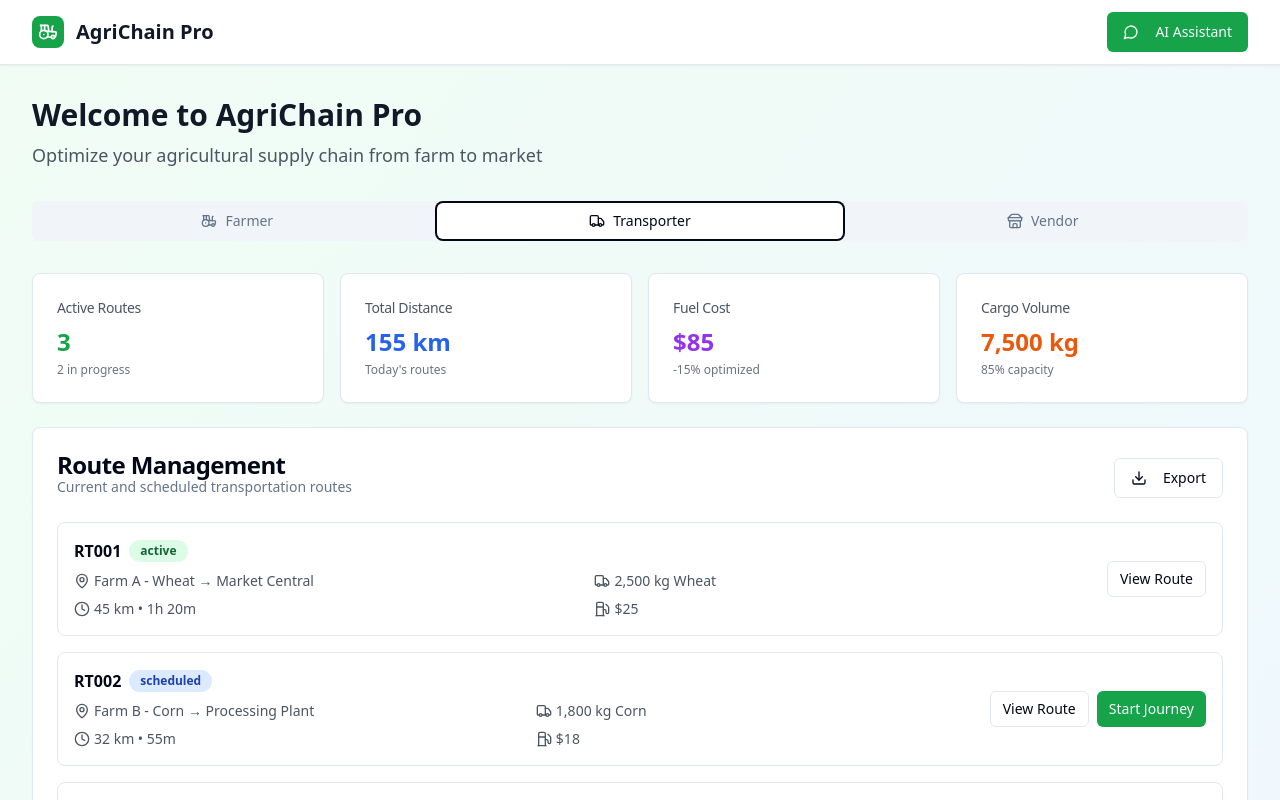
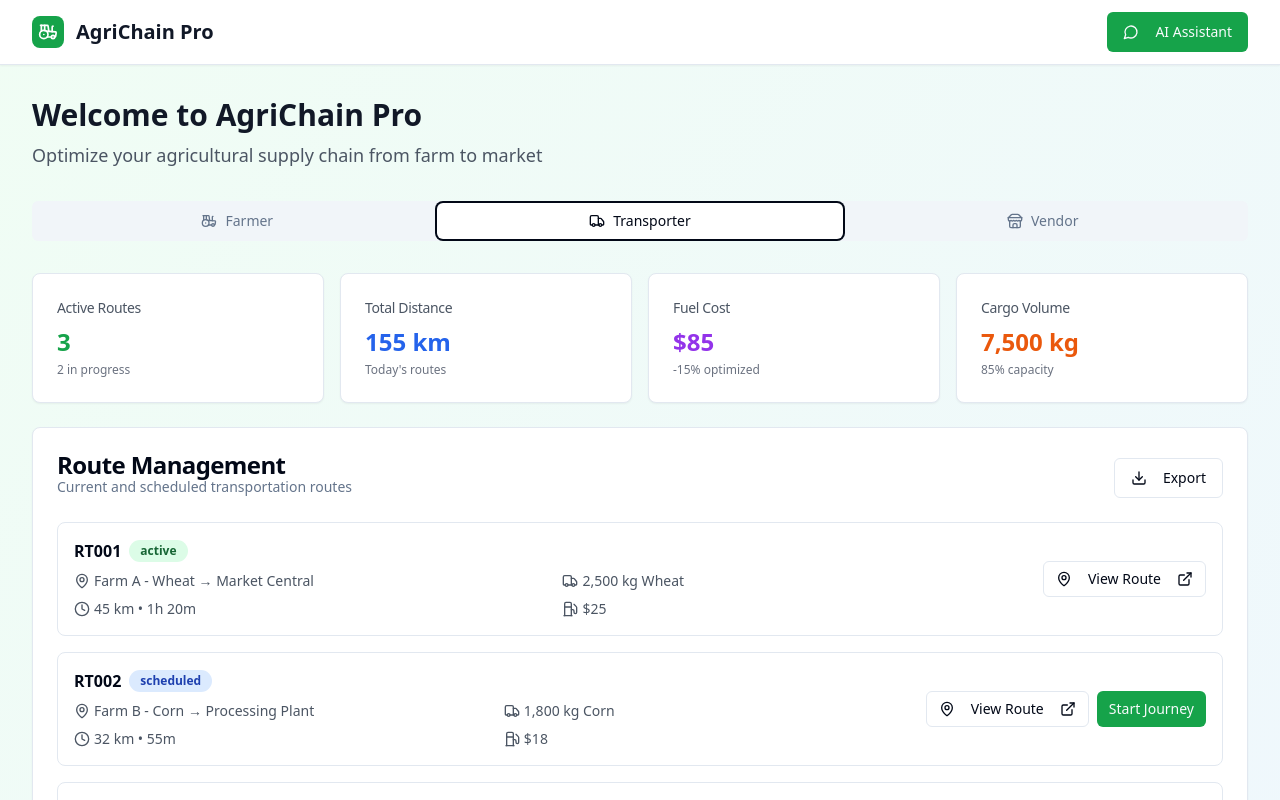
Before and after one commit to sounakmaiti123/agri-flow-ai-optimise, a React (Vite) app: page / in a window 1280 px wide. Both pictures are taken after a click on the tab "Transporter". Shown: the top 800 px of the page. Built offline with nearby package versions, Linux system fonts and the light colour scheme.

Commit message:
Implement Google Maps route display
Integrate Google Maps to open and display the route upon clicking the "View Route" button.

```diff
--- /dev/null
+++ b/src/components/GoogleMapsIntegration.tsx
@@ -0,0 +1,47 @@
+
+import React from 'react';
+import { Button } from "@/components/ui/button";
+import { ExternalLink, MapPin } from "lucide-react";
+
+interface GoogleMapsIntegrationProps {
+  routeId: string;
+  origin: string;
+  destination: string;
+  onViewRoute: () => void;
+}
+
+const GoogleMapsIntegration: React.FC<GoogleMapsIntegrationProps> = ({
+  routeId,
+  origin,
+  destination,
+  onViewRoute
+}) => {
+  const handleViewRoute = () => {
+    // Base coordinates from your Google Maps link
+    const baseCoords = "22.8786366,87.78617";
+
+    // Create Google Maps directions URL
+    const mapsUrl = `https://www.google.com/maps/dir/${baseCoords}/${baseCoords}/@${baseCoords},15z/data=!3m1!4b1!4m2!4m1!3e0`;
+
+    // Open Google Maps in a new tab
+    window.open(mapsUrl, '_blank');
+
+    // Call the parent callback
+    onViewRoute();
+  };
+
+  return (
+    <Button
+      variant="outline"
+      size="sm"
+      onClick={handleViewRoute}
+      className="flex items-center space-x-2"
+    >
+      <MapPin className="w-4 h-4" />
+      <span>View Route</span>
+      <ExternalLink className="w-3 h-3" />
+    </Button>
+  );
+};
+
+export default GoogleMapsIntegration;
--- a/src/components/TransporterDashboard.tsx
+++ b/src/components/TransporterDashboard.tsx
@@ -6,6 +6,7 @@ import { Badge } from "@/components/ui/badge";
 import { Truck, MapPin, Clock, Fuel, Download } from "lucide-react";
 import RouteOptimizer from "./RouteOptimizer";
 import ExportDialog from "./ExportDialog";
+import GoogleMapsIntegration from "./GoogleMapsIntegration";
 
 const TransporterDashboard = () => {
   const [showExport, setShowExport] = useState(false);
@@ -50,6 +51,10 @@ const TransporterDashboard = () => {
       case "completed": return "bg-gray-100 text-gray-800";
       default: return "bg-gray-100 text-gray-800";
     }
+  };
+
+  const handleViewRoute = (routeId: string) => {
+    console.log(`Viewing route ${routeId} on Google Maps`);
   };
 
   return (
@@ -145,7 +150,12 @@ const TransporterDashboard = () => {
                     </div>
                   </div>
                   <div className="flex space-x-2">
-                    <Button variant="outline" size="sm">View Route</Button>
+                    <GoogleMapsIntegration
+                      routeId={route.id}
+                      origin={route.origin}
+                      destination={route.destination}
+                      onViewRoute={() => handleViewRoute(route.id)}
+                    />
                     {route.status === "scheduled" && (
                       <Button size="sm" className="bg-green-600 hover:bg-green-700">
                         Start Journey
@@ -159,7 +169,6 @@ const TransporterDashboard = () => {
         </CardContent>
       </Card>
 
-      {/* Route Optimizer */}
       <RouteOptimizer />
 
       <ExportDialog
```
